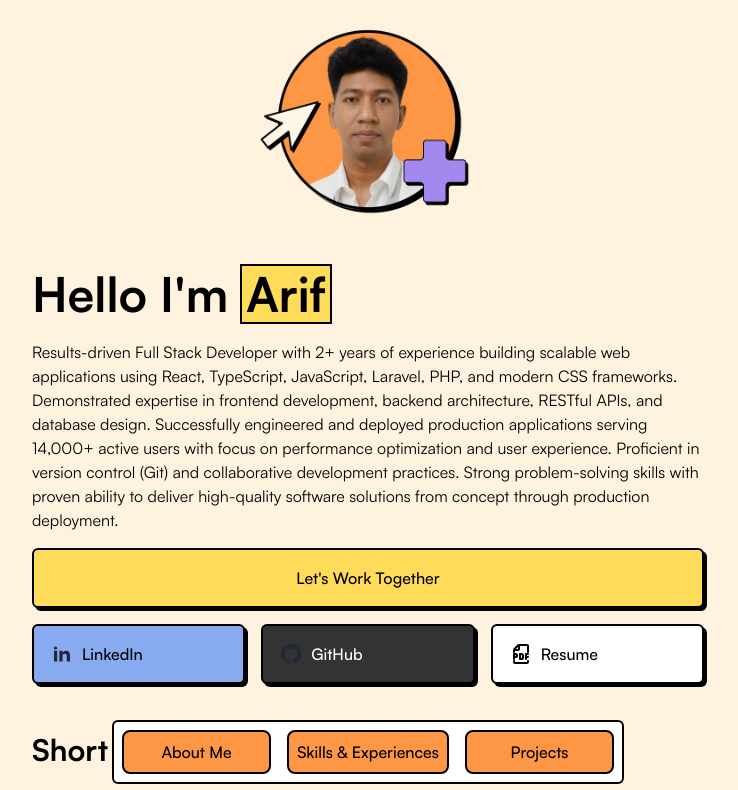
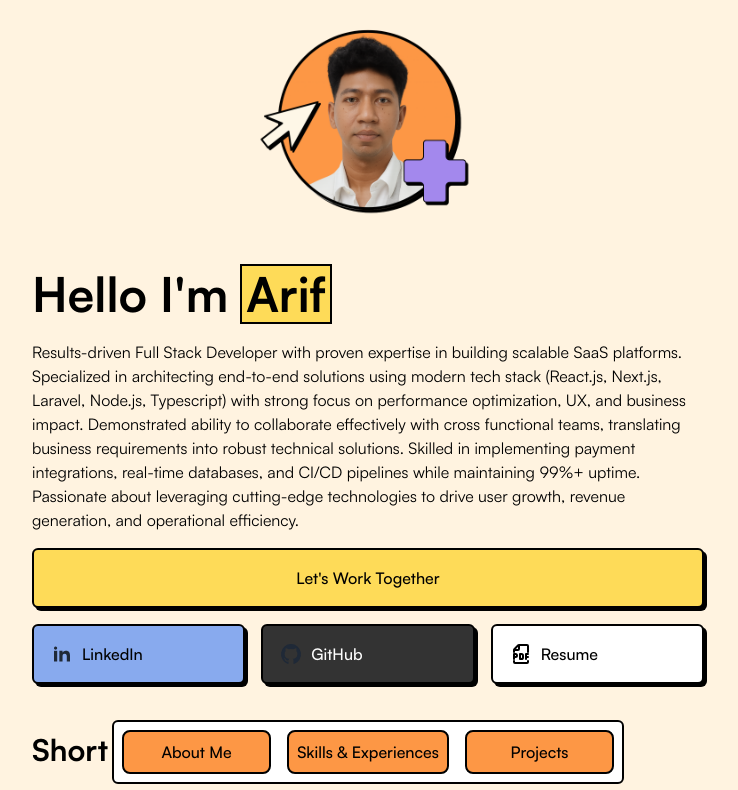
Before and after one commit to arifwp/portfolio, a Next.js app: page / in a window 1280 px wide. Shown: the top 790 px of the page, without its empty margins (272-1010 px from the left). Built offline with nearby package versions, Linux system fonts and the light colour scheme; no server answers.

Commit message:
change description summary about me

```diff
--- a/src/app/page.tsx
+++ b/src/app/page.tsx
@@ -10,7 +10,7 @@ import { timelineData } from "./constants/timeline";
 export const metadata: Metadata = {
   title: "Arif Wahyu Prasetyo | Junior Fullstack Developer",
   description:
-    "Fullstack Developer with 2 years of experience building scalable, maintainable web applications, from responsive frontend interfaces to robust backend systems.",
+    "Full Stack Developer specializing in scalable SaaS platforms using React.js, Next.js, Laravel, and Node.js, with a strong focus on performance, UX, and business impact. Experienced in building production-grade apps, payment integrations, and real-time systems with 99%+ uptime.",
   icons: {
     icon: `${process.env.NEXT_PUBLIC_FE_URL}/images/profile-about.png`,
     shortcut: `${process.env.NEXT_PUBLIC_FE_URL}/images/profile-about.png`,
@@ -32,7 +32,7 @@ export const metadata: Metadata = {
   openGraph: {
     title: "Arif Wahyu Prasetyo | Junior Fullstack Developer",
     description:
-      "Fullstack Developer with 2 years of experience building scalable, maintainable web applications, from responsive frontend interfaces to robust backend systems.",
+      "Full Stack Developer specializing in scalable SaaS platforms using React.js, Next.js, Laravel, and Node.js, with a strong focus on performance, UX, and business impact. Experienced in building production-grade apps, payment integrations, and real-time systems with 99%+ uptime.",
     images: [
       {
         url: `${process.env.NEXT_PUBLIC_FE_URL}/images/profile-about.png`,
@@ -48,7 +48,7 @@ export const metadata: Metadata = {
     card: "summary_large_image",
     title: "Arif Wahyu Prasetyo | Junior Fullstack Developer",
     description:
-      "Fullstack Developer with 2 years of experience building scalable, maintainable web applications, from responsive frontend interfaces to robust backend systems.",
+      "Full Stack Developer specializing in scalable SaaS platforms using React.js, Next.js, Laravel, and Node.js, with a strong focus on performance, UX, and business impact. Experienced in building production-grade apps, payment integrations, and real-time systems with 99%+ uptime.",
     images: `${process.env.NEXT_PUBLIC_FE_URL}/images/profile-about.png`,
   },
 };
@@ -67,7 +67,7 @@ export default function AboutPage() {
     email: "arif.wpras@gmail.com",
     gender: "Male",
     description:
-      "Fullstack Developer with 2 years of experience building scalable, maintainable web applications, from responsive frontend interfaces to robust backend systems.",
+      "Full Stack Developer specializing in scalable SaaS platforms using React.js, Next.js, Laravel, and Node.js, with a strong focus on performance, UX, and business impact. Experienced in building production-grade apps, payment integrations, and real-time systems with 99%+ uptime.",
     alumniOf: "Amikom Yogyakarta University",
     nationality: "Indonesia",
     sameAs: [
@@ -104,16 +104,17 @@ export default function AboutPage() {
           </div>
 
           <p className="text-md">
-            Results-driven Full Stack Developer with 2+ years of experience
-            building scalable web applications using React, TypeScript,
-            JavaScript, Laravel, PHP, and modern CSS frameworks. Demonstrated
-            expertise in frontend development, backend architecture, RESTful
-            APIs, and database design. Successfully engineered and deployed
-            production applications serving 14,000+ active users with focus on
-            performance optimization and user experience. Proficient in version
-            control (Git) and collaborative development practices. Strong
-            problem-solving skills with proven ability to deliver high-quality
-            software solutions from concept through production deployment.
+            Results-driven Full Stack Developer with proven expertise in
+            building scalable SaaS platforms. Specialized in architecting
+            end-to-end solutions using modern tech stack (React.js, Next.js,
+            Laravel, Node.js, Typescript) with strong focus on performance
+            optimization, UX, and business impact. Demonstrated ability to
+            collaborate effectively with cross functional teams, translating
+            business requirements into robust technical solutions. Skilled in
+            implementing payment integrations, real-time databases, and CI/CD
+            pipelines while maintaining 99%+ uptime. Passionate about leveraging
+            cutting-edge technologies to drive user growth, revenue generation,
+            and operational efficiency.
           </p>
 
           <Link
```
